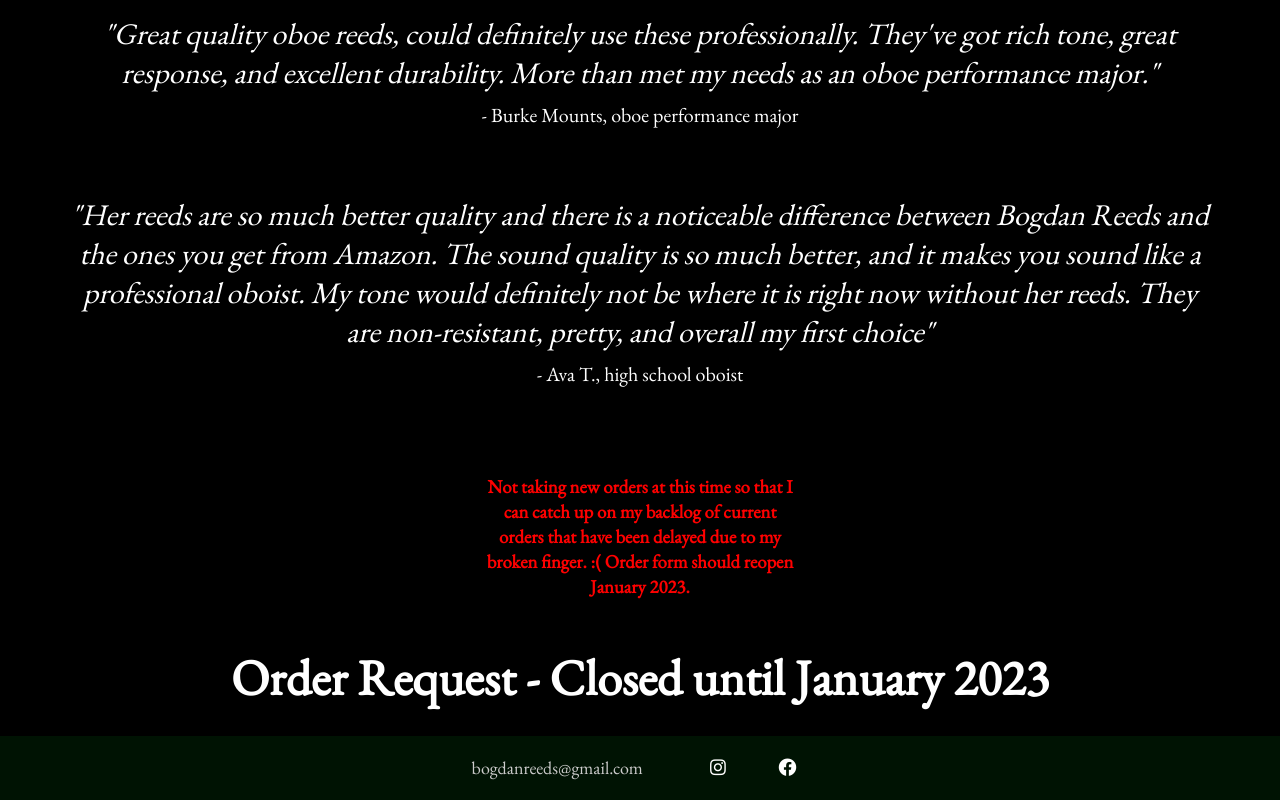
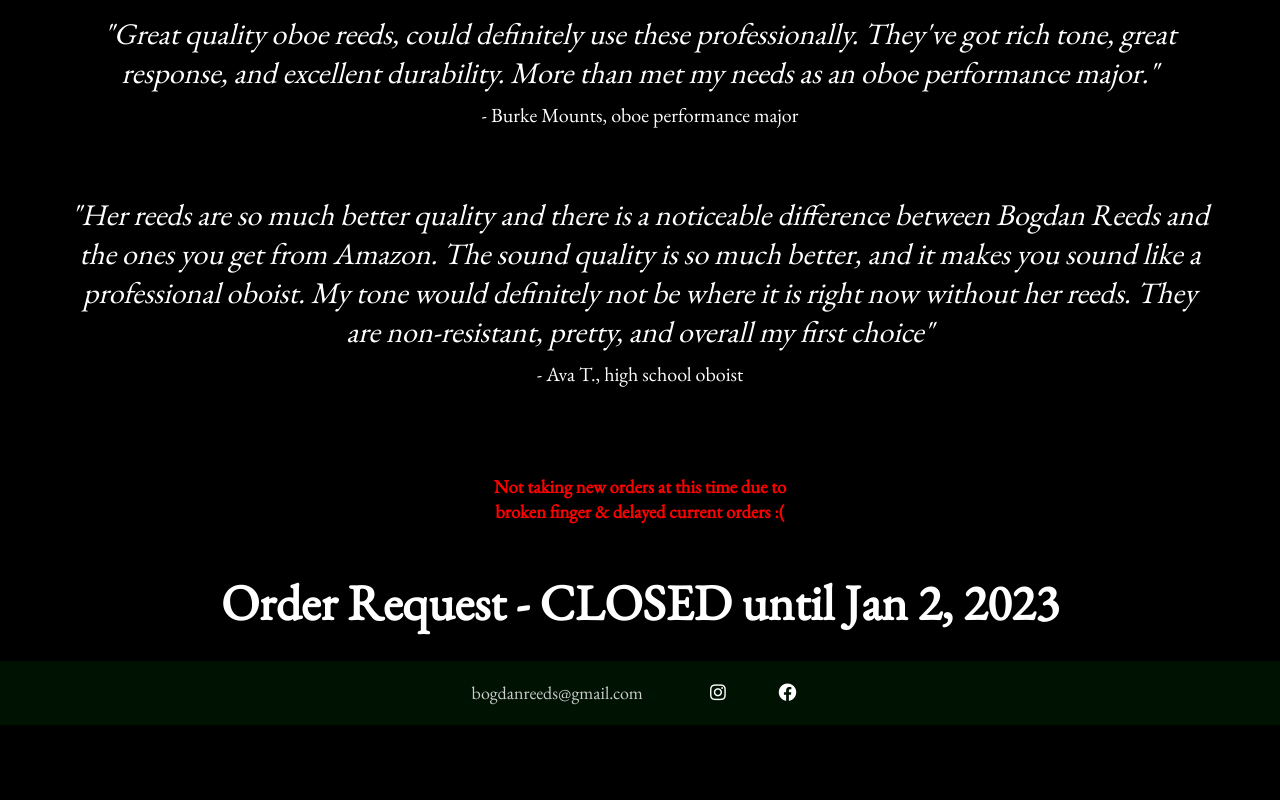
Before and after one commit to clairebogdan/bogdanreeds_website, a React (Create React App) app: page / in a window 1280 px wide. Shown: the part 973-1773 px from the top of the page. After the commit the page ends 1698 px from the top, so only its background shows below. Built offline with nearby package versions, Linux system fonts and the light colour scheme.

Commit message:
update comment

```diff
--- a/src/components/pages/OrderForm.js
+++ b/src/components/pages/OrderForm.js
@@ -25,12 +25,10 @@ export default function OrderForm() {
         <div className='order-container'>
             <div className='notification'>
                 <h3 className='alert-text'>
-                    Not taking new orders at this time so that I
-                    can catch up on my backlog of current orders that have been delayed due to my broken finger. :(
-                    Order form should reopen January 2023.
+                    Not taking new orders at this time due to broken finger & delayed current orders :(
                 </h3>
             </div>
-            <h1 className="order-header">Order Request - Closed until January 2023</h1>
+            <h1 className="order-header">Order Request - CLOSED until Jan 2, 2023</h1>
             {/* FORM IS CLOSED
             <form onSubmit={sendEmail}>
                 <div className='order-form'>
```
